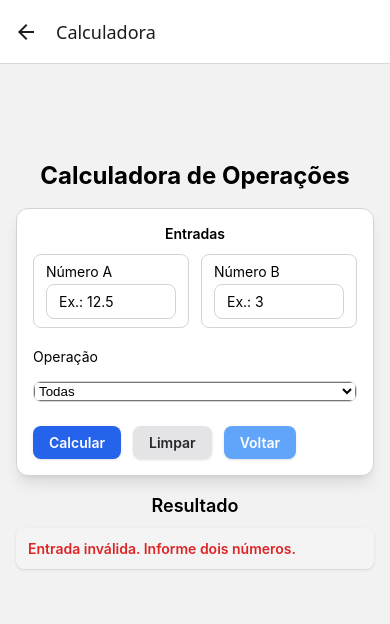
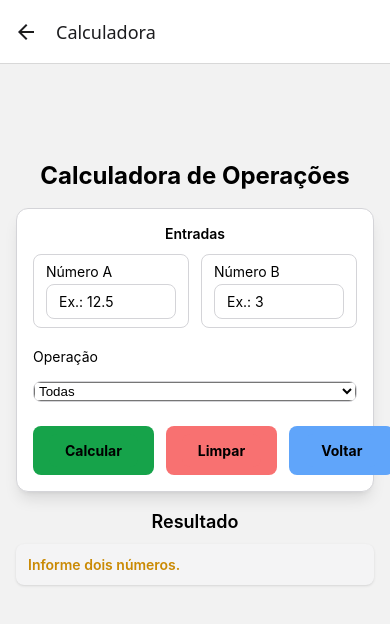
Before and after one commit to feDaher/nativeWind, a React Native app: screen /Calculator in a window 390 px wide. Shown: the top 624 px of the page. Built offline with nearby package versions, Linux system fonts and the light colour scheme.

Commit message:
Ajuste dedicado a componentizar os botoes e corrigir a validacao de numeros invalidos.

```diff
--- /dev/null
+++ b/app/components/Buttons.tsx
@@ -0,0 +1,16 @@
+import React from "react";
+import { Pressable, Text, PressableProps } from "react-native";
+
+type ButtonProps = PressableProps & {
+    title?: string;
+    className?: string;
+    textClassName?: string;
+};
+
+export default function Buttons({title, className, textClassName, ...props}: ButtonProps) {
+    return (
+        <Pressable className={className} {...props}>
+            <Text className={className}>{title}</Text>
+        </Pressable>
+    )
+}
--- a/app/components/Input.tsx
+++ b/app/components/Input.tsx
@@ -4,7 +4,7 @@ import { View, Text, TextInput, TextInputProps } from "react-native";
 type InputProps = TextInputProps & {
     label: string;
     className?: string;
-}
+};
 
 export default function Input({ label, className, ...props}: InputProps) {
     return(
--- a/app/screens/Calculator.tsx
+++ b/app/screens/Calculator.tsx
@@ -4,6 +4,7 @@ import { Picker } from "@react-native-picker/picker";
 import { NativeStackNavigationProp } from '@react-navigation/native-stack';
 import Box from "../components/Box";
 import Input from "../components/Input";
+import Buttons from "../components/Buttons";
 
 type RootStackParamList = {
   Home: undefined;
@@ -33,14 +34,20 @@ export default function Calculator({ navigation }: CalculatorScreenProps) {
   const [bText, setBText] = useState<string>('');
   const [op, setOp] = useState<Operacao>('todas');
 
-  const { valido, a, b, linhas } = useMemo(() => {
+  const {valido, a, b, linhas, tipoMsg } = useMemo(() => {
     const a = parseNumber(aText);
     const b = parseNumber(bText);
 
-    // Corrigido para aceitar zero como entrada válida
-    if (aText.trim() === '' || bText.trim() === '' || !isNumberValid(a) || !isNumberValid(b)) {
-      return { valido: false, a, b, linhas: ["Entrada inválida. Informe dois números."] };
+     //Corrigido para aceitar zero como entrada válida
+
+    if (aText.trim() === '' || bText.trim() === ''){
+      return {  valido: false, a, b, linhas: ["Informe dois números."], tipoMsg: "vazio"};
     }
+
+    if (!isNumberValid(a) || !isNumberValid(b)) {
+      return { valido: false, a, b, linhas: ["Entrada inválida. Informe dois números."], tipoMsg: "invalido" };
+    }
+
 
     const soma = a + b;
     const sub = a - b;
@@ -63,7 +70,7 @@ export default function Calculator({ navigation }: CalculatorScreenProps) {
       ],
     };
 
-    return { valido: true, a, b, linhas: map[op] };
+    return { valido: true, a, b, linhas: map[op], tipoMsg: null };
   }, [aText, bText, op]);
 
   function calcular() {
@@ -123,25 +130,39 @@ export default function Calculator({ navigation }: CalculatorScreenProps) {
           </View>
 
           <View className="flex-row gap-3 mt-3">
-            <Pressable onPress={calcular} className="bg-blue-600 rounded-lg px-4 py-2 shadow">
-              <Text className="text-white font-semibold">Calcular</Text>
-            </Pressable>
-            <Pressable onPress={limpar} className="bg-zinc-200 rounded-lg px-4 py-2 shadow">
-              <Text className="text-zinc-800 font-semibold">Limpar</Text>
-            </Pressable>
-            <Pressable
-              onPress={() => navigation.goBack()}
-              className="bg-blue-400 rounded-lg px-4 py-2 shadow"
-            >
-              <Text className="text-white font-semibold">Voltar</Text>
-            </Pressable>
+            <Buttons
+              title="Calcular"
+              onPress={calcular}
+              className="bg-green-600 rounded-lg px-4 py-2 font-bold"
+              textClassName="text-white font-semibold"
+              />
+            <Buttons
+              title="Limpar"
+              onPress={limpar}
+              className="bg-red-400 rounded-lg px-4 py-2 font-bold"
+              textClassName="bg-black-400 rounded-lg px-4 py-2"
+              />
+            <Buttons
+            title="Voltar"
+            onPress={()=> navigation.goBack()}
+            className="bg-blue-400 rounded-lg px-4 py-2 font-bold"
+            textClassName="text-white font-semibold"
+            />
           </View>
         </Box>
 
         <Text className="text-lg font-semibold mt-4 mb-2 text-center">Resultado</Text>
         <View className="rounded-lg bg-zinc-100 p-3 shadow">
           {!valido ? (
-            <Text className="text-red-600 font-semibold">{linhas[0]}</Text>
+            <Text
+            className={
+              tipoMsg === "invalida"
+              ? "text-red-600 font-semibold"
+              : "text-yellow-600 font-semibold"
+            }
+          >
+              {linhas[0]}
+            </Text>
           ) : (
             linhas.map((l, i) => <Text key={i}>{l}</Text>)
           )}
--- a/app/screens/Home.tsx
+++ b/app/screens/Home.tsx
@@ -14,11 +14,11 @@ type HomeScreenProps = {
 export default function Home({ navigation }: HomeScreenProps) {
   return (
     <View className="flex-1 items-center justify-center bg-white dark:bg-black">
-      <Text className="text-2xl font-bold text-blue-600 dark:text-blue-300 mb-8">
-        Hello, RN + Expo + NativeWind + TS
+      <Text className="text-2xl font-bold text-black-600 text-center dark:text-blue-300 mb-8">
+       Descomplique os números. Comece a calcular!
       </Text>
       <Pressable
-        className="bg-green-600 px-6 py-3 rounded-lg"
+        className="bg-blue-500 px-6 py-3 rounded-lg"
         onPress={() => navigation.navigate("Calculator")}
       >
         <Text className="text-black text-lg font-semibold">Calculadora</Text>
```
